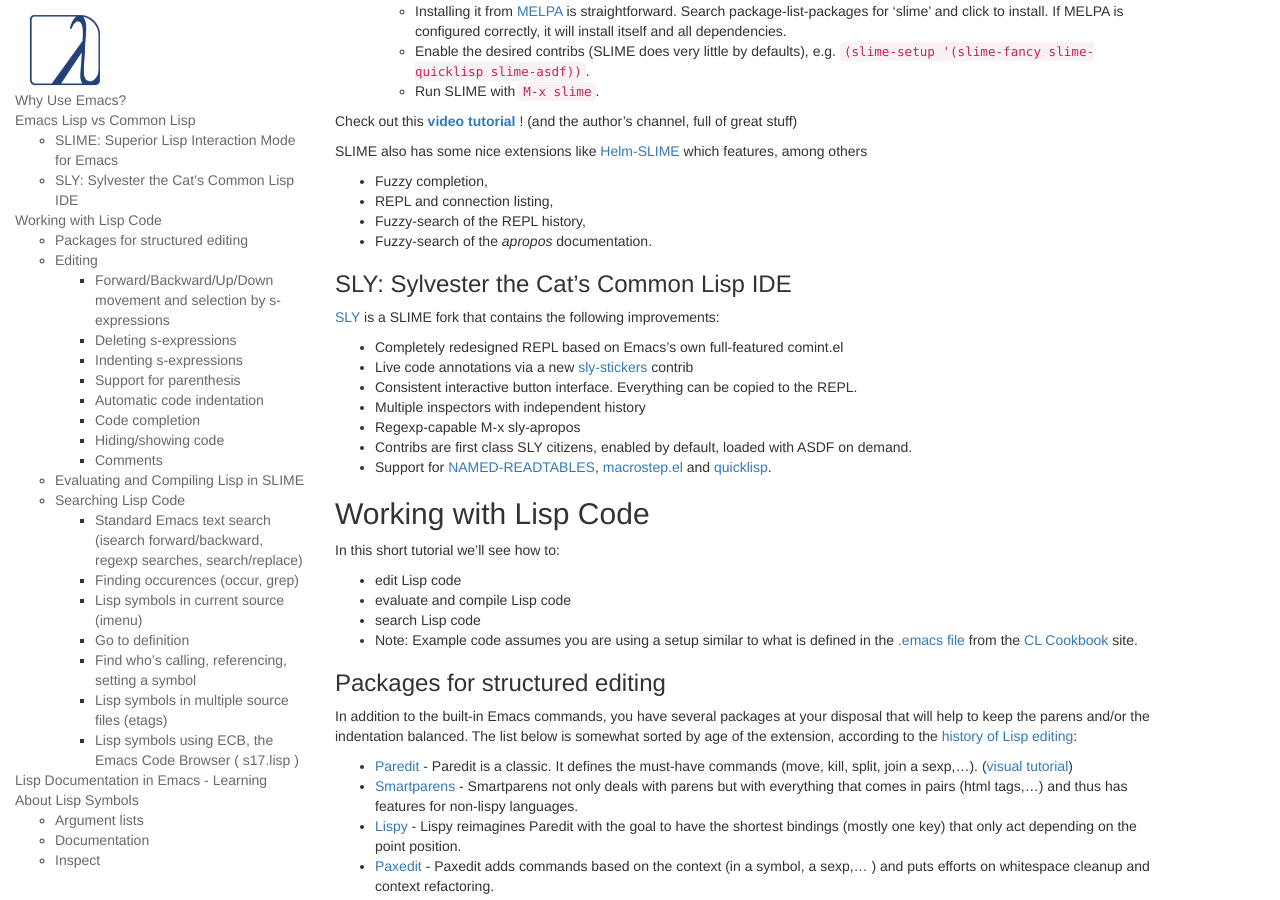
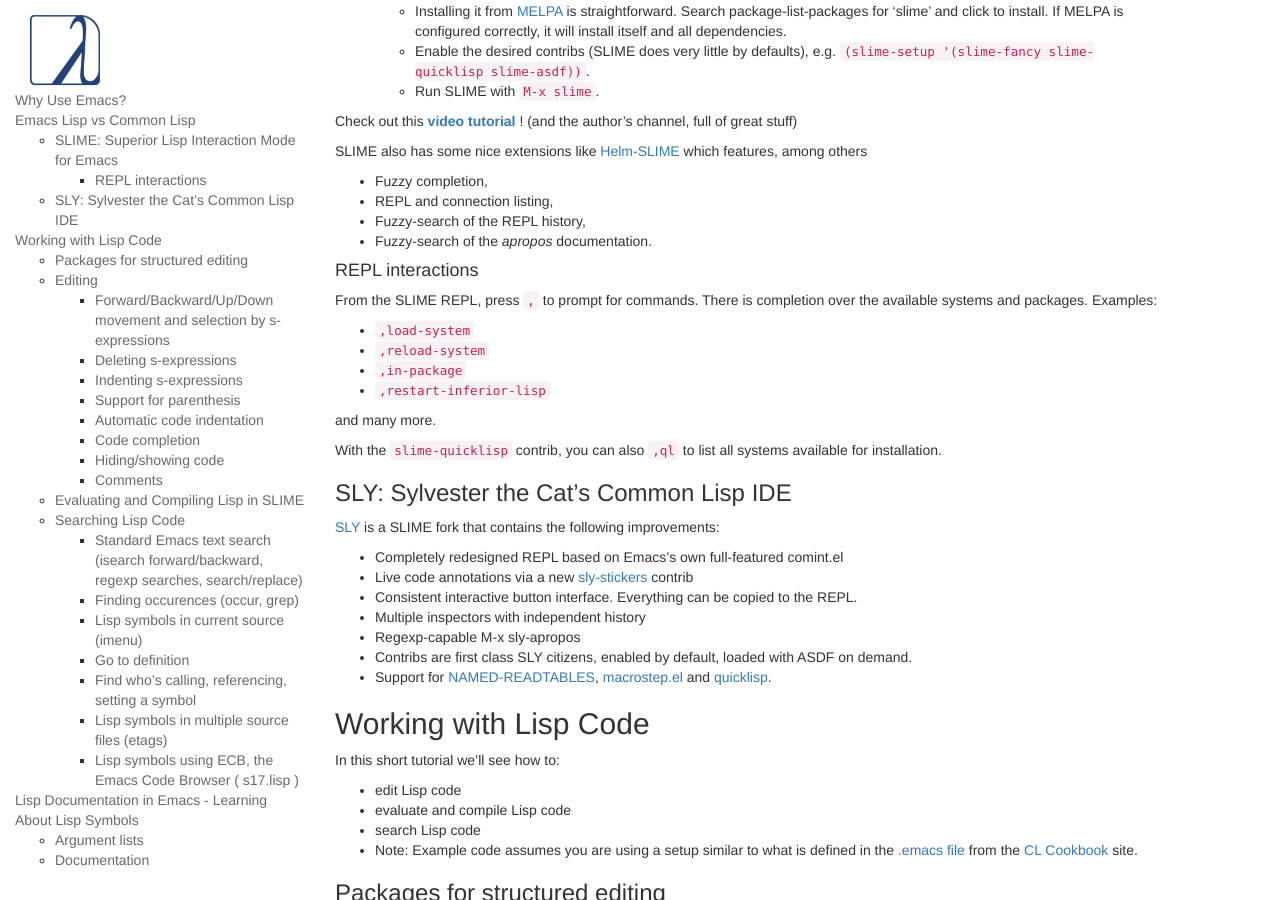
Before and after one commit to LispCookbook/cl-cookbook, a Jekyll site: the page built from emacs-ide.md, in a window 1280 px wide and 900 px high, scrolled down 1171 px. Built offline with Jekyll 4.4.1, drawn with Linux system fonts in a browser that asks for light colours.

Commit message:
emacs-ide: Add paragraph on SLIME REPL interactions.

```diff
--- a/emacs-ide.md
+++ b/emacs-ide.md
@@ -84,6 +84,20 @@
 - Fuzzy-search of the REPL history,
 - Fuzzy-search of the _apropos_ documentation.
 
+#### REPL interactions
+
+From the SLIME REPL, press `,` to prompt for commands.  There is completion
+over the available systems and packages.  Examples:
+
+- `,load-system`
+- `,reload-system`
+- `,in-package`
+- `,restart-inferior-lisp`
+
+and many more.
+
+With the `slime-quicklisp` contrib, you can also `,ql` to list all systems
+available for installation.
 
 ### SLY: Sylvester the Cat's Common Lisp IDE
 
```
